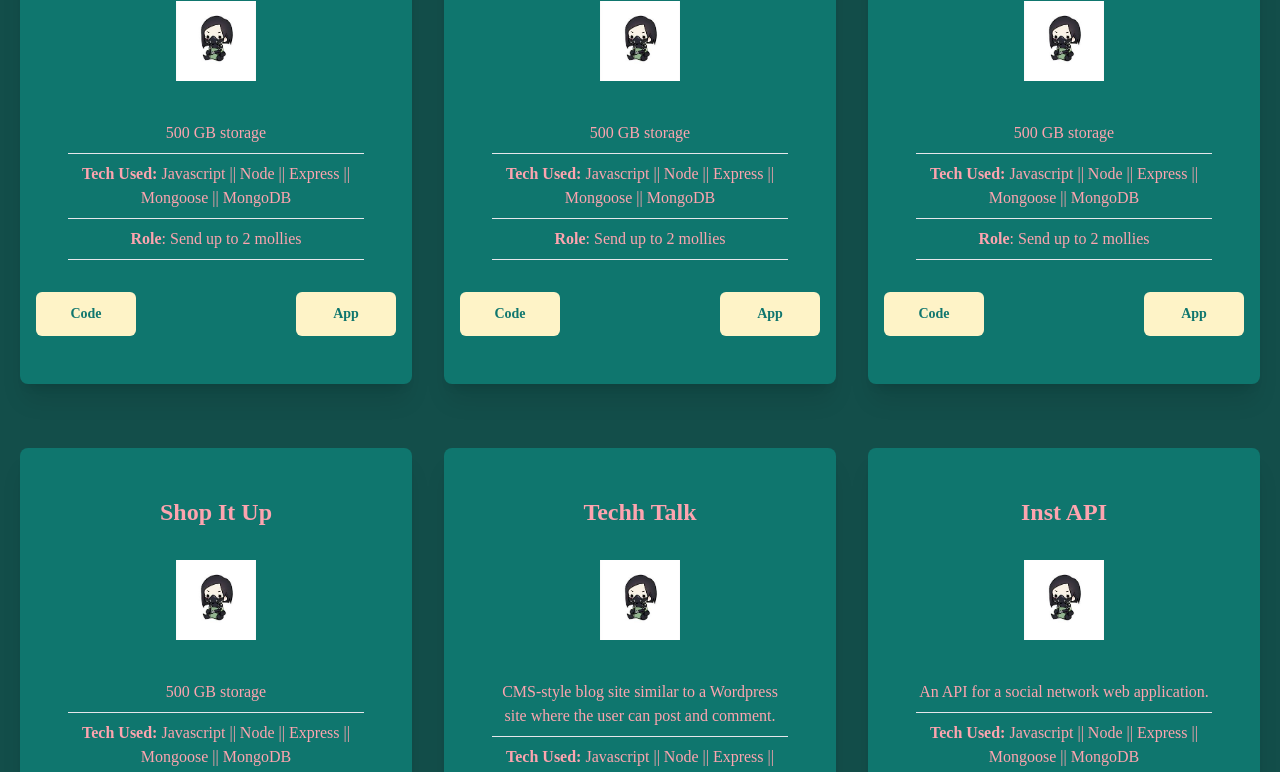
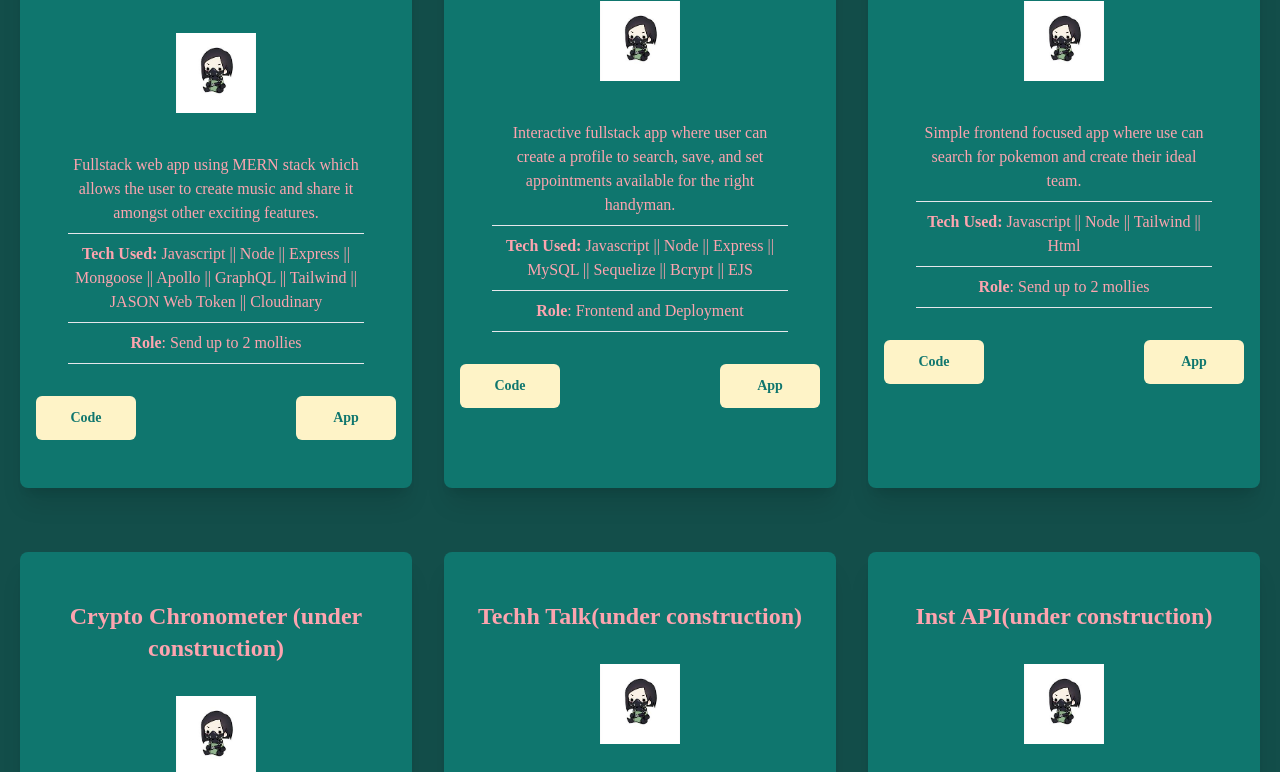
Before and after one commit to VAalchemist/portfolio-imnida, a React (Create React App) app: page /portfolio in a window 1280 px wide. Shown: the part 287-1059 px from the top of the page. Built offline with nearby package versions, Linux system fonts and the light colour scheme.

Commit message:
filled in text for each project

```diff
--- a/src/components/Portfolio.jsx
+++ b/src/components/Portfolio.jsx
@@ -12,17 +12,22 @@ const Portfolio = () => {
       {/* First Card */}
       <div className='bg-teal-700 w-full shadow-xl flex flex-col p-4 sm:mt-4 rounded-lg text-rose-300 hover:scale-105 duration-300' >
 
-        <h2 className='text-2xl font-bold text-center py-8'>Forged Ensemble</h2>
+        <h2 className='text-2xl font-bold text-center py-8'>Forged Ensemble(under construction)</h2>
         <img className='w-20 mx-auto' src={viper} alt="/" />
 
         <div className=' text-center font-medium'>
-          <p className='py-2 border-b mx-8 mt-8'>500 GB storage</p>
+          <p className='py-2 border-b mx-8 mt-8'>Fullstack web app using MERN stack which allows the user to create music and share it amongst other exciting features.</p>
             <p className='py-2 border-b mx-8'><span className='font-bold'>Tech Used: </span>
               Javascript ||
               Node ||
               Express ||
               Mongoose ||
-              MongoDB</p>
+              Apollo ||
+              GraphQL ||
+              Tailwind ||
+              JASON Web Token ||
+              Cloudinary
+            </p>
           <p className='py-2 border-b mx-8'><span className='font-bold'>Role</span>: Send up to 2 mollies</p>
         </div>
 
@@ -35,18 +40,20 @@ const Portfolio = () => {
       {/* Second Card */}
       <div className='bg-teal-700 w-full shadow-xl flex flex-col p-4 sm:mt-4 rounded-lg text-rose-300 hover:scale-105 duration-300' >
 
-        <h2 className='text-2xl font-bold text-center py-8'>Duty Call</h2>
+        <h2 className='text-2xl font-bold text-center py-8'>Duty Call(under construction)</h2>
         <img className='w-20 mx-auto' src={viper} alt="/" />
 
         <div className='text-center font-medium '>
-          <p className='py-2 border-b mx-8 mt-8'>500 GB storage</p>
+          <p className='py-2 border-b mx-8 mt-8'>Interactive fullstack app where user can create a profile to search, save, and set appointments available for the right handyman. </p>
            <p className='py-2 border-b mx-8'><span className='font-bold'>Tech Used: </span>
               Javascript ||
               Node ||
               Express ||
-              Mongoose ||
-              MongoDB</p>
-          <p className='py-2 border-b mx-8'><span className='font-bold'>Role</span>: Send up to 2 mollies</p>
+              MySQL ||
+              Sequelize ||
+              Bcrypt ||
+            EJS</p>
+          <p className='py-2 border-b mx-8'><span className='font-bold'>Role</span>: Frontend and Deployment</p>
         </div>
 
           <div className='flex justify-between'>
@@ -58,17 +65,16 @@ const Portfolio = () => {
     {/* Third Card */}
       <div className='bg-teal-700 w-full shadow-xl flex flex-col p-4 sm:mt-4 rounded-lg text-rose-300 hover:scale-105 duration-300' >
 
-        <h2 className='text-2xl font-bold text-center py-8'>KLEC Search</h2>
+        <h2 className='text-2xl font-bold text-center py-8'>KLEC Search(under construction)</h2>
         <img className='w-20 mx-auto' src={viper} alt="/" />
 
         <div className='text-center font-medium '>
-          <p className='py-2 border-b mx-8 mt-8'>500 GB storage</p>
+          <p className='py-2 border-b mx-8 mt-8'>Simple frontend focused app where use can search for pokemon and create their ideal team.</p>
            <p className='py-2 border-b mx-8'><span className='font-bold'>Tech Used: </span>
               Javascript ||
               Node ||
-              Express ||
-              Mongoose ||
-              MongoDB</p>
+              Tailwind ||
+              Html</p>
           <p className='py-2 border-b mx-8'><span className='font-bold'>Role</span>: Send up to 2 mollies</p>
         </div>
 
@@ -86,17 +92,18 @@ const Portfolio = () => {
       {/* First Card */}
       <div className='bg-teal-700 w-full shadow-xl flex flex-col p-4 sm:mt-4 rounded-lg text-rose-300 hover:scale-105 duration-300' >
 
-        <h2 className='text-2xl font-bold text-center py-8'>Shop It Up</h2>
+        <h2 className='text-2xl font-bold text-center py-8'>Crypto Chronometer (under construction)</h2>
         <img className='w-20 mx-auto' src={viper} alt="/" />
 
         <div className='text-center font-medium '>
-          <p className='py-2 border-b mx-8 mt-8'>500 GB storage</p>
+          <p className='py-2 border-b mx-8 mt-8'>Bitcoin tracking app where user can create profile with firebase backend authentication. </p>
            <p className='py-2 border-b mx-8'><span className='font-bold'>Tech Used: </span>
               Javascript ||
               Node ||
-              Express ||
-              Mongoose ||
-              MongoDB</p>
+              REACT ||
+              Tailwind ||
+              Axios ||
+            Firebase</p>
           <p className='py-2 border-b mx-8'><span className='font-bold'>Role</span>: Send up to 2 mollies</p>
         </div>
 
@@ -109,7 +116,7 @@ const Portfolio = () => {
       {/* Second Card */}
       <div className='bg-teal-700 w-full shadow-xl flex flex-col p-4 sm:mt-4 rounded-lg text-rose-300 hover:scale-105 duration-300' >
 
-        <h2 className='text-2xl font-bold text-center py-8'>Techh Talk</h2>
+        <h2 className='text-2xl font-bold text-center py-8'>Techh Talk(under construction)</h2>
         <img className='w-20 mx-auto' src={viper} alt="/" />
 
         <div className='text-center font-medium '>
@@ -134,7 +141,7 @@ const Portfolio = () => {
     {/* Third Card */}
       <div className='bg-teal-700 w-full shadow-xl flex flex-col p-4 sm:mt-4 rounded-lg text-rose-300 hover:scale-105 duration-300' >
 
-        <h2 className='text-2xl font-bold text-center py-8'>Inst API</h2>
+        <h2 className='text-2xl font-bold text-center py-8'>Inst API(under construction)</h2>
         <img className='w-20 mx-auto' src={viper} alt="/" />
 
         <div className='text-center font-medium '>
```
